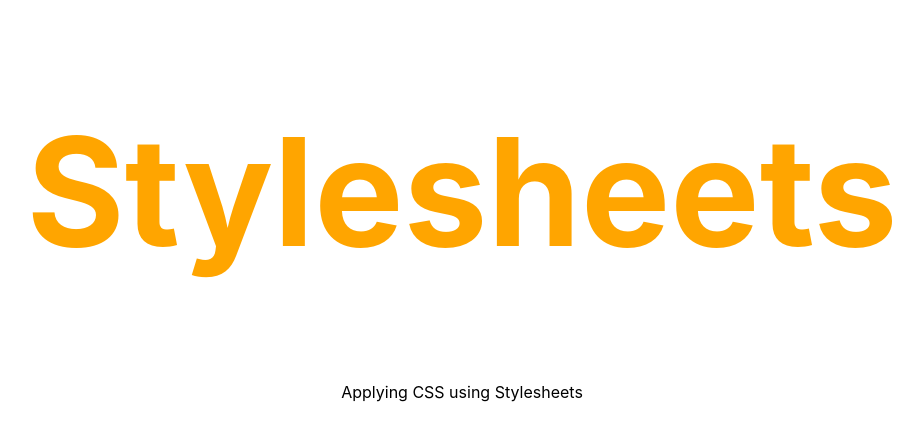
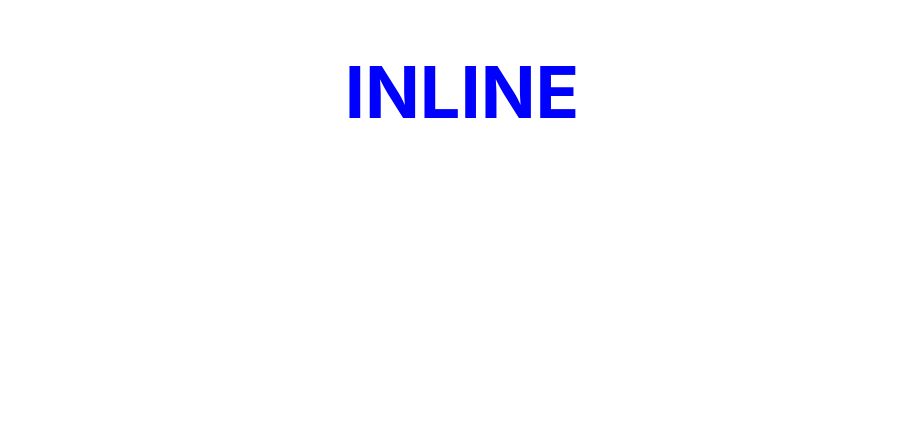
Before and after one commit to RushikeshGaikwad78/ReactJs, a React (Create React App) app in the folder 2tut/: page / in a window 1280 px wide. Shown: the top 440 px of the page, without its empty margins (178-1101 px from the left). Built offline with nearby package versions, Linux system fonts and the light colour scheme.

Commit message:
Applying CSS using Inline CSS

```diff
--- a/2tut/src/App.js
+++ b/2tut/src/App.js
@@ -11,11 +11,14 @@ import Parentcomponenet from "./components/Parentcomponenet";
 import UserGreeting from "./components/UserGreeting";
 import NameList from "./components/NameList";
 import Stylesheet from "./components/Stylesheet";
+import Inline from "./components/Inline";
 function App() {
   return (
     <div className="App">
 
-      <Stylesheet primary={true}/>  Applying CSS using Stylesheets
+      <Inline/>
+
+      {/* <Stylesheet primary={true}/>  Applying CSS using Stylesheets */}
 
       {/* <NameList/>      List Rendering , Keys , Index as a Key */}
 
--- a/2tut/src/components/Inline.js
+++ b/2tut/src/components/Inline.js
@@ -1,14 +1,14 @@
 import React from "react";
 
 const heading = {
-  fontSize: "72px",
+  fontSize: "72px",   //creation of object
   color: "blue",
 };
 
 function Inline() {
   return (
     <div>
-      <h1 style={heading}>INLINE</h1>
+      <h1 style={heading}>INLINE</h1> {/*Applying css inline */}
     </div>
   );
 }
```
